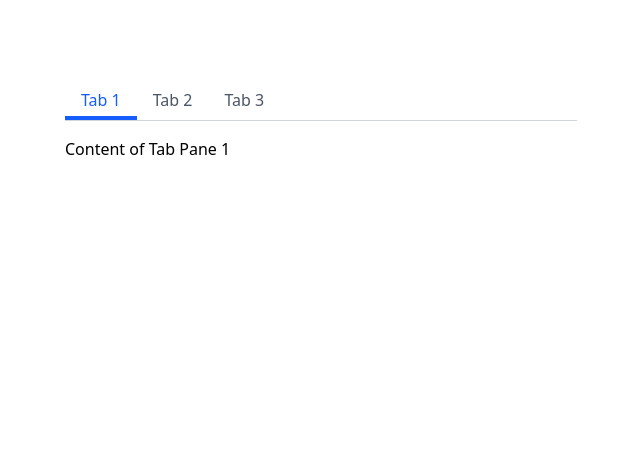
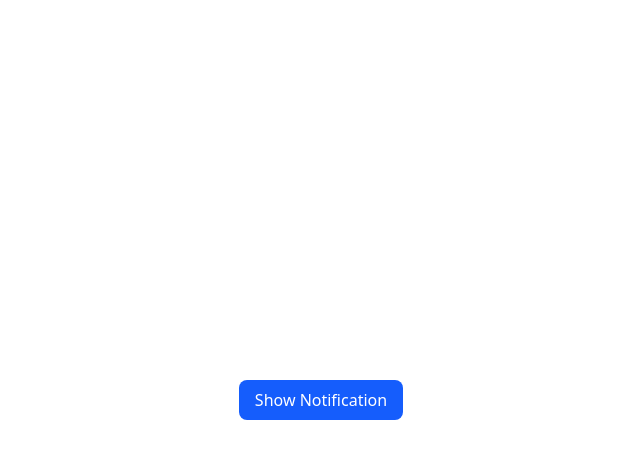
Before and after one commit to movs1syan/Components, a React app: page / in a window 1280 px wide. Shown: the top 458 px of the page, without its empty margins (319-959 px from the left). Built offline with nearby package versions, Linux system fonts and the light colour scheme; the HTML template or start-up script is replaced by a standard one.

Commit message:
Created component 'Notification'

```diff
--- a/package.json
+++ b/package.json
@@ -14,7 +14,8 @@
     "lucide-react": "^0.546.0",
     "react": "^19.1.1",
     "react-dom": "^19.1.1",
-    "tailwindcss": "^4.1.14"
+    "tailwindcss": "^4.1.14",
+    "uuid": "^13.0.0"
   },
   "devDependencies": {
     "@eslint/js": "^9.36.0",
--- a/src/App.tsx
+++ b/src/App.tsx
@@ -1,4 +1,5 @@
-import Tab from "./components/Tab";
+// import Tab from "./components/Tab";
+import { useNotification } from "./components/NotificationProvider";
 
 const App = () => {
   // DROPDOWN ----------------------------
@@ -63,27 +64,39 @@ const App = () => {
 //   ];
 
   // TAB --------------------------------
-  const items = [
-    {
-      key: '1',
-      label: 'Tab 1',
-      content: 'Content of Tab Pane 1',
-    },
-    {
-      key: '2',
-      label: 'Tab 2',
-      content: 'Content of Tab Pane 2',
-    },
-    {
-      key: '3',
-      label: 'Tab 3',
-      content: 'Content of Tab Pane 3',
-    },
-  ];
-
+  // const items = [
+  //   {
+  //     key: '1',
+  //     label: 'Tab 1',
+  //     content: 'Content of Tab Pane 1',
+  //   },
+  //   {
+  //     key: '2',
+  //     label: 'Tab 2',
+  //     content: 'Content of Tab Pane 2',
+  //   },
+  //   {
+  //     key: '3',
+  //     label: 'Tab 3',
+  //     content: 'Content of Tab Pane 3',
+  //   },
+  // ];
+  const { open } = useNotification();
+  const handleNotify = () => {
+    open({
+      message: "Success!",
+      description: "Your action was completed successfully.",
+      type: "success",
+    });
+  };
   return (
-    <div className="mt-20">
-      <Tab tabs={items} />
+    <div className="h-screen flex items-center justify-center">
+      <button
+        onClick={handleNotify}
+        className="bg-blue-600 text-white px-4 py-2 rounded-lg hover:bg-blue-700 transition"
+      >
+        Show Notification
+      </button>
     </div>
   );
 };
--- /dev/null
+++ b/src/components/NotificationProvider.tsx
@@ -0,0 +1,83 @@
+import React, { createContext, useContext, useState } from "react";
+import { v4 as uuid } from "uuid";
+
+type NotificationType = "success" | "error" | "info" | "warning";
+
+interface Notification {
+  id: string;
+  message: string;
+  description?: string;
+  type: NotificationType;
+}
+
+interface NotificationContextType {
+  open: (notification: Omit<Notification, "id">) => void;
+}
+
+const NotificationContext = createContext<NotificationContextType | null>(null);
+
+export const useNotification = () => {
+  const context = useContext(NotificationContext);
+  if (!context) {
+    throw new Error("useNotification must be used within NotificationProvider")
+  }
+  return context;
+};
+
+export const NotificationProvider: React.FC<{ children:React.ReactNode }> = ({ children }) => {
+  const [notifications, setNotifications] = useState<Notification[]>([]);
+
+  const open = (notification: Omit<Notification, "id"> ) => {
+    const id = uuid();
+    setNotifications((prev) => [...prev, {...notification, id}]);
+
+    setTimeout(() => {
+      setNotifications((prev) => prev.filter((notification) => notification.id !== id));
+    }, 3000);
+  };
+
+  const remove = (id: string) => {
+    setNotifications((prev) => prev.filter((n) => n.id !== id));
+  };
+
+  return (
+    <NotificationContext.Provider value={{ open }}>
+      {children}
+
+      <style>{`
+        @keyframes slideInRight {
+          0% { opacity: 0; transform: translateX(100%); }
+          100% { opacity: 1; transform: translateX(0); }
+        }
+        @keyframes slideOutRight {
+          0% { opacity: 1; transform: translateX(0); }
+          100% { opacity: 0; transform: translateX(100%); }
+        }
+      `}</style>
+
+      {/* Notification container */}
+      <div className="fixed top-4 right-4 flex flex-col gap-2 z-50">
+        {notifications.map((n) => (
+          <div
+            key={n.id}
+            className={`relative w-80 p-4 rounded-xl shadow-lg text-white animate-[slideInRight_0.4s_ease_forwards]
+              ${n.type === "success" ? "bg-green-500"
+              : n.type === "error" ? "bg-red-500"
+                : n.type === "warning" ? "bg-yellow-500"
+                  : "bg-blue-500"}
+            `}
+          >
+            <div className="font-semibold">{n.message}</div>
+            {n.description && <div className="text-sm opacity-90">{n.description}</div>}
+            <button
+              onClick={() => remove(n.id)}
+              className="absolute top-2 right-4 text-white opacity-70 hover:opacity-100 cursor-pointer"
+            >
+              ✕
+            </button>
+          </div>
+        ))}
+      </div>
+    </NotificationContext.Provider>
+  );
+};
--- a/src/main.tsx
+++ b/src/main.tsx
@@ -1,10 +1,13 @@
 import { StrictMode } from 'react'
 import { createRoot } from 'react-dom/client'
+import { NotificationProvider } from "./components/NotificationProvider";
 import './index.css'
 import App from './App'
 
 createRoot(document.getElementById('root')!).render(
   <StrictMode>
-    <App />
+    <NotificationProvider>
+      <App />
+    </NotificationProvider>
   </StrictMode>,
 )
```
Also changed, not shown: 1 other file (tests, documents, lock files or other folders).
